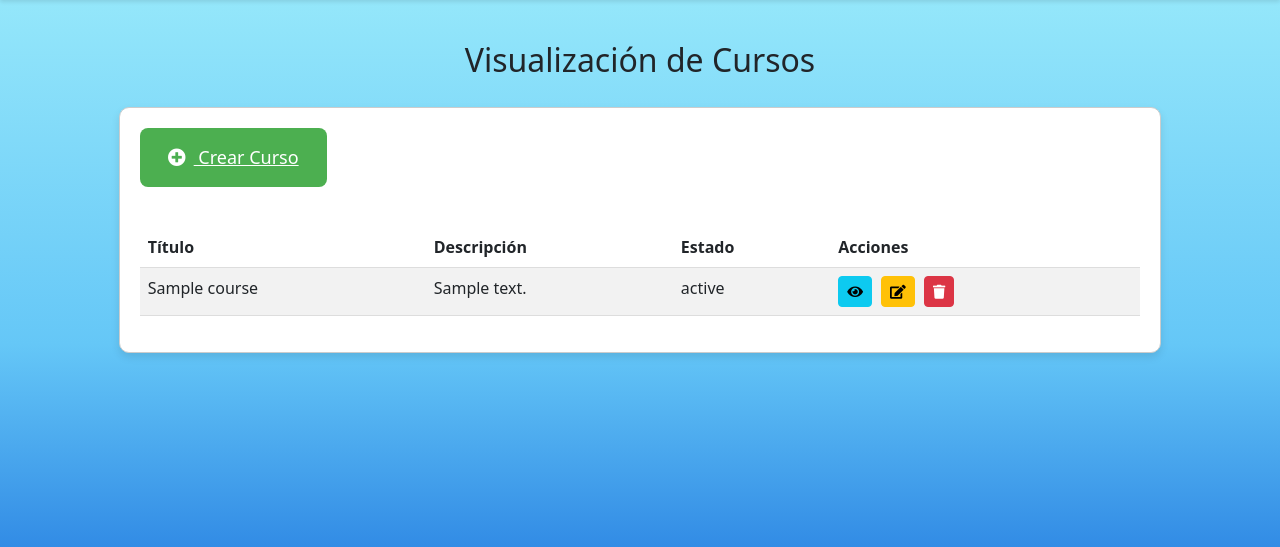
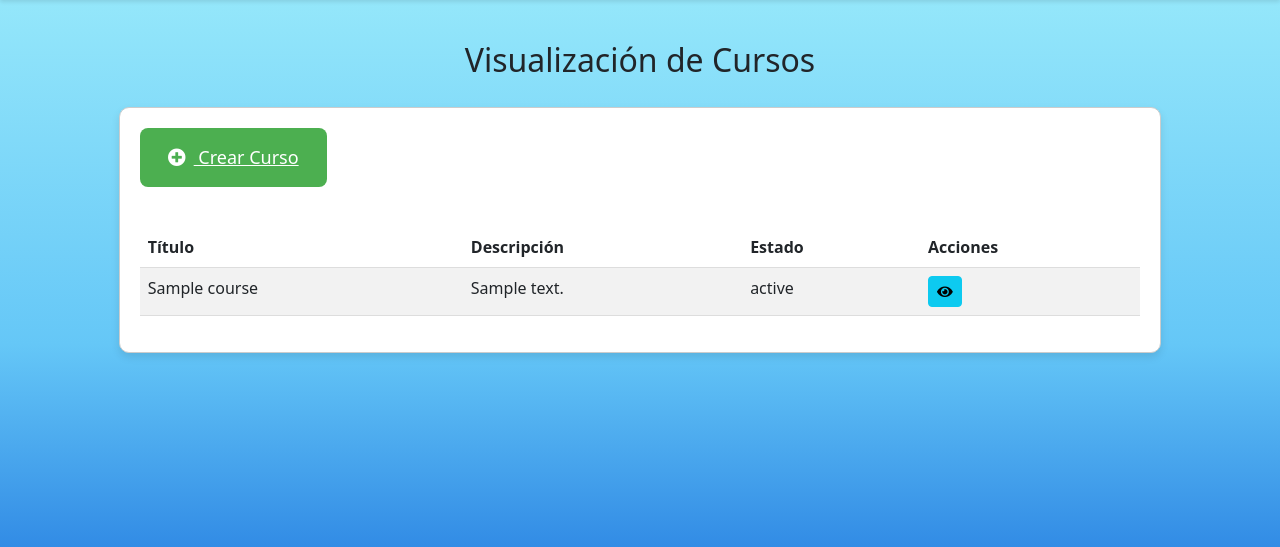
Before and after one commit to Xander9141/Prueba_Tecnica_v, a PHP site: page /dashboard.php in a window 1280 px wide. Shown: the part 56-603 px from the top of the page. Run offline with PHP 8.4, Linux system fonts and the light colour scheme; the visitor is signed in with stand-in values (Sample User, id 1); tables that the repository leaves empty hold one stand-in row (values such as "Sample post").

Commit message:
Commit final

```diff
--- a/public/dashboard.php
+++ b/public/dashboard.php
@@ -224,8 +224,7 @@ $conn->close();
                                             <td><?php echo htmlspecialchars($course['status']); ?></td>
                                             <td>
                                                 <a href="course/view.php?id=<?php echo $course['id']; ?>" class="btn btn-info btn-sm btn-action"><i class="fas fa-eye"></i></a>
-                                                <a href="course/edit.php?id=<?php echo $course['id']; ?>" class="btn btn-warning btn-sm btn-action"><i class="fas fa-edit"></i></a>
-                                                <a href="course/delete.php?id=<?php echo $course['id']; ?>" class="btn btn-danger btn-sm btn-action" onclick="return confirm('¿Estás seguro de que quieres eliminar este curso?')"><i class="fas fa-trash"></i></a>
+
                                             </td>
                                         </tr>
                                     <?php endforeach; ?>
```
Also changed, not shown: README.md.
